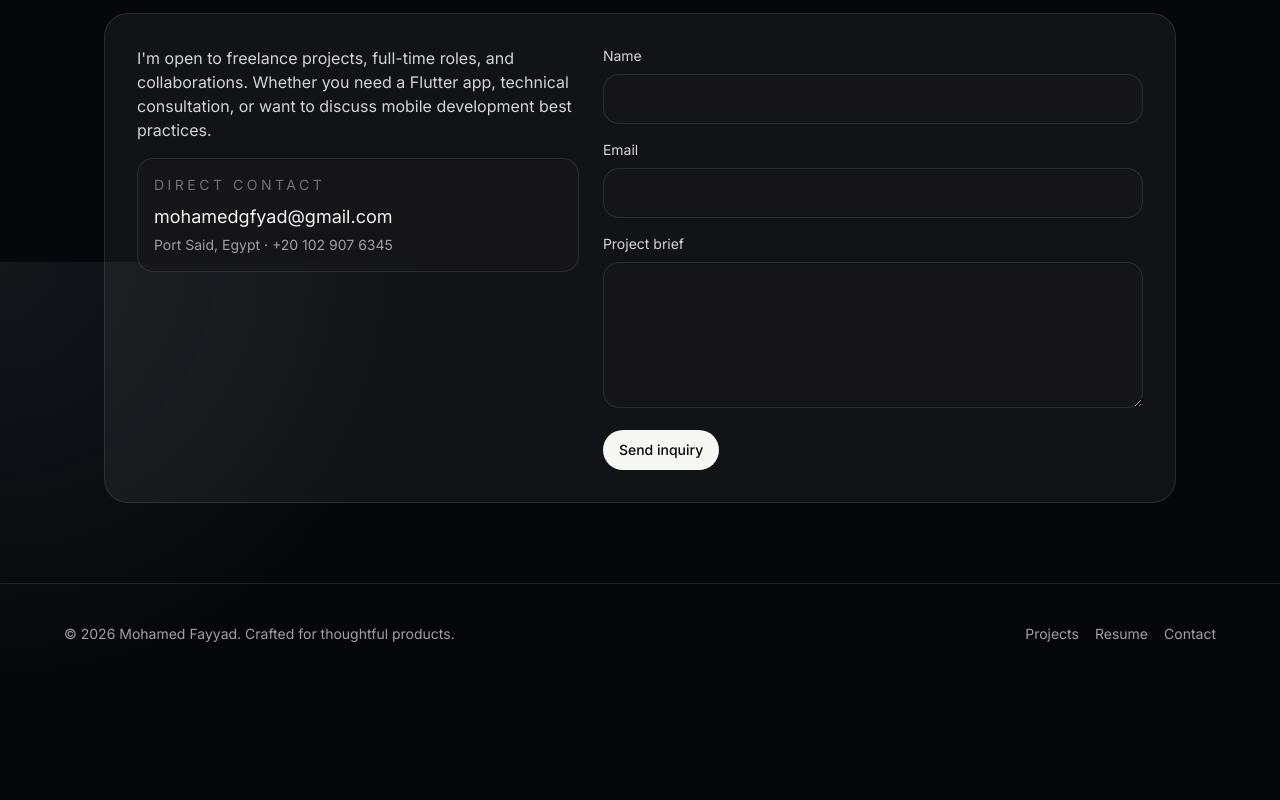
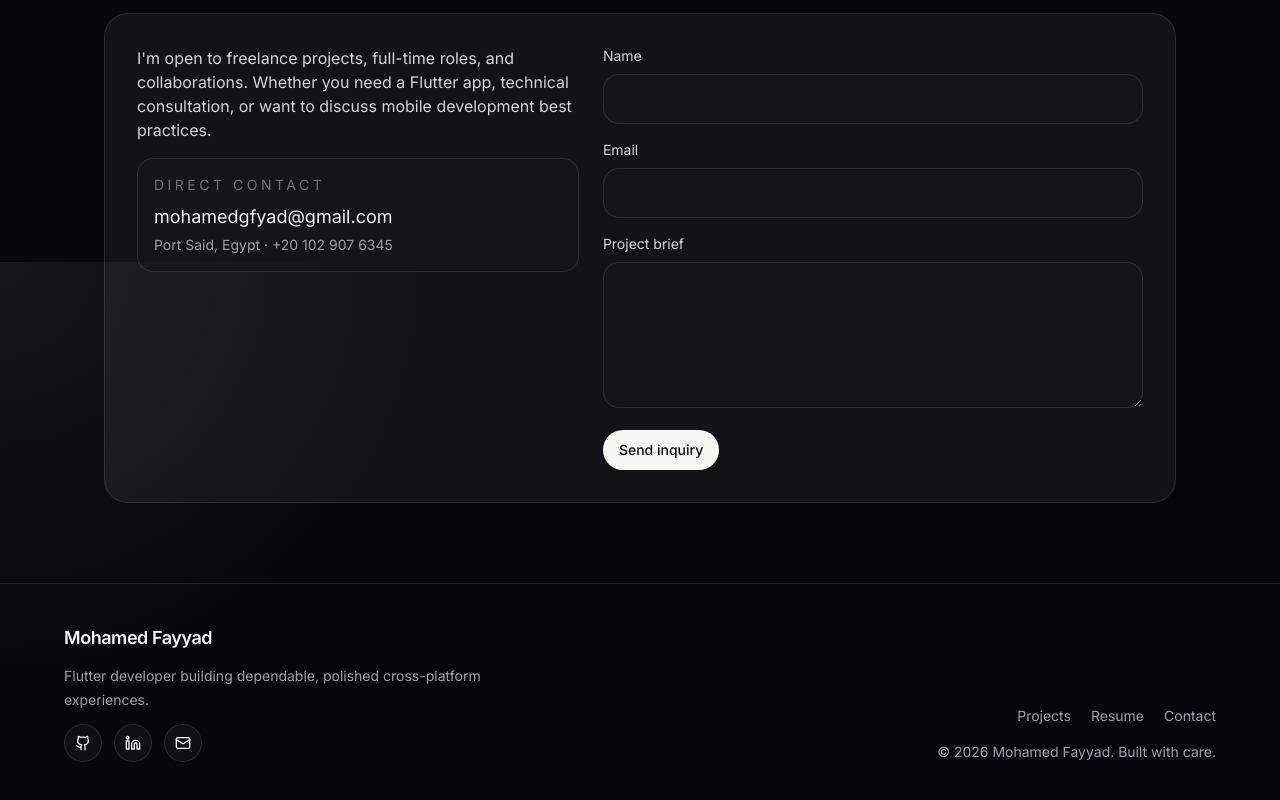
Before and after one commit to MohammadFayyad/portfolio, a Next.js app: page / in a window 1280 px wide. Shown: the part 5338-6138 px from the top of the page. Before the commit the page ends 6022 px from the top, so only its background shows below. Built offline with nearby package versions, Linux system fonts and the light colour scheme.

Commit message:
Improve portfolio footer links

```diff
--- a/src/components/sections/footer.tsx
+++ b/src/components/sections/footer.tsx
@@ -1,22 +1,39 @@
+import { Github, Linkedin, Mail } from "lucide-react";
 import Link from "next/link";
 
 import { siteConfig } from "@/constants/site";
 
+const socialIcons = {
+  GitHub: Github,
+  LinkedIn: Linkedin,
+  Email: Mail,
+};
+
 export function Footer() {
   return (
     <footer className="border-t border-white/10 px-6 py-10 md:px-8 lg:px-10">
-            <div className="mx-auto flex max-w-6xl flex-col gap-4 text-sm text-zinc-400 md:flex-row md:items-center md:justify-between">
-                <p>© 2026 {siteConfig.name}. Crafted for thoughtful products.</p>
-                <div className="flex gap-4">
-                    <Link href="/projects" className="transition hover:text-zinc-100">
-                        Projects
+      <div className="mx-auto grid max-w-6xl gap-8 md:grid-cols-[1fr_auto] md:items-end">
+        <div className="space-y-3">
+          <p className="text-lg font-semibold tracking-tight text-zinc-100">{siteConfig.name}</p>
+          <p className="max-w-md text-sm leading-6 text-zinc-400">Flutter developer building dependable, polished cross-platform experiences.</p>
+          <div className="flex items-center gap-3">
+            {siteConfig.socialLinks.map((social) => {
+              const Icon = socialIcons[social.label as keyof typeof socialIcons];
+              return (
+                <Link key={social.label} href={social.href} target={social.label === "Email" ? undefined : "_blank"} rel={social.label === "Email" ? undefined : "noreferrer"} className="rounded-full border border-white/10 bg-white/[0.04] p-2.5 text-zinc-300 transition hover:border-teal-200/30 hover:text-teal-100" aria-label={social.label}>
+                  <Icon className="h-4 w-4" />
                 </Link>
-                    <Link href="/resume" className="transition hover:text-zinc-100">
-                        Resume
-                    </Link>
-                    <Link href="/contact" className="transition hover:text-zinc-100">
-                        Contact
-                    </Link>
+              );
+            })}
+          </div>
+        </div>
+        <div className="flex flex-col gap-4 text-sm text-zinc-400 md:items-end">
+          <div className="flex flex-wrap gap-x-5 gap-y-2">
+            <Link href="/projects" className="transition hover:text-zinc-100">Projects</Link>
+            <Link href="/resume" className="transition hover:text-zinc-100">Resume</Link>
+            <Link href="/contact" className="transition hover:text-zinc-100">Contact</Link>
+          </div>
+          <p>© 2026 {siteConfig.name}. Built with care.</p>
         </div>
       </div>
     </footer>
```
Lines whose indentation alone changed are shown as unchanged.
